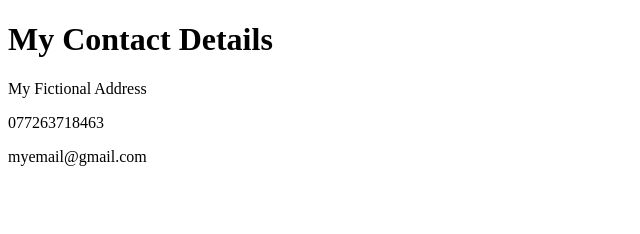
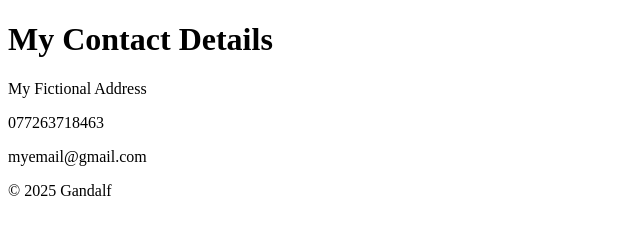
Before and after one commit to Hardik2519/HTML_Project, a plain HTML site: page public/contact.html in a window 1280 px wide. Shown: the whole page, without its empty margins (0-640 px from the left). Drawn offline with Linux system fonts and the light colour scheme.

Commit message:
hardik changes Done

```diff
--- a/public/contact.html
+++ b/public/contact.html
@@ -13,6 +13,10 @@
     <p>My Fictional Address</p>
     <p>077263718463</p>
     <p>myemail@gmail.com</p>
+    <footer>
+        <p>© 2025 Gandalf</p>
+    </footer>
 </body>
 
+
 </html>
```
Also changed, not shown: public/movie-ranking.html (+3 -0 lines).
